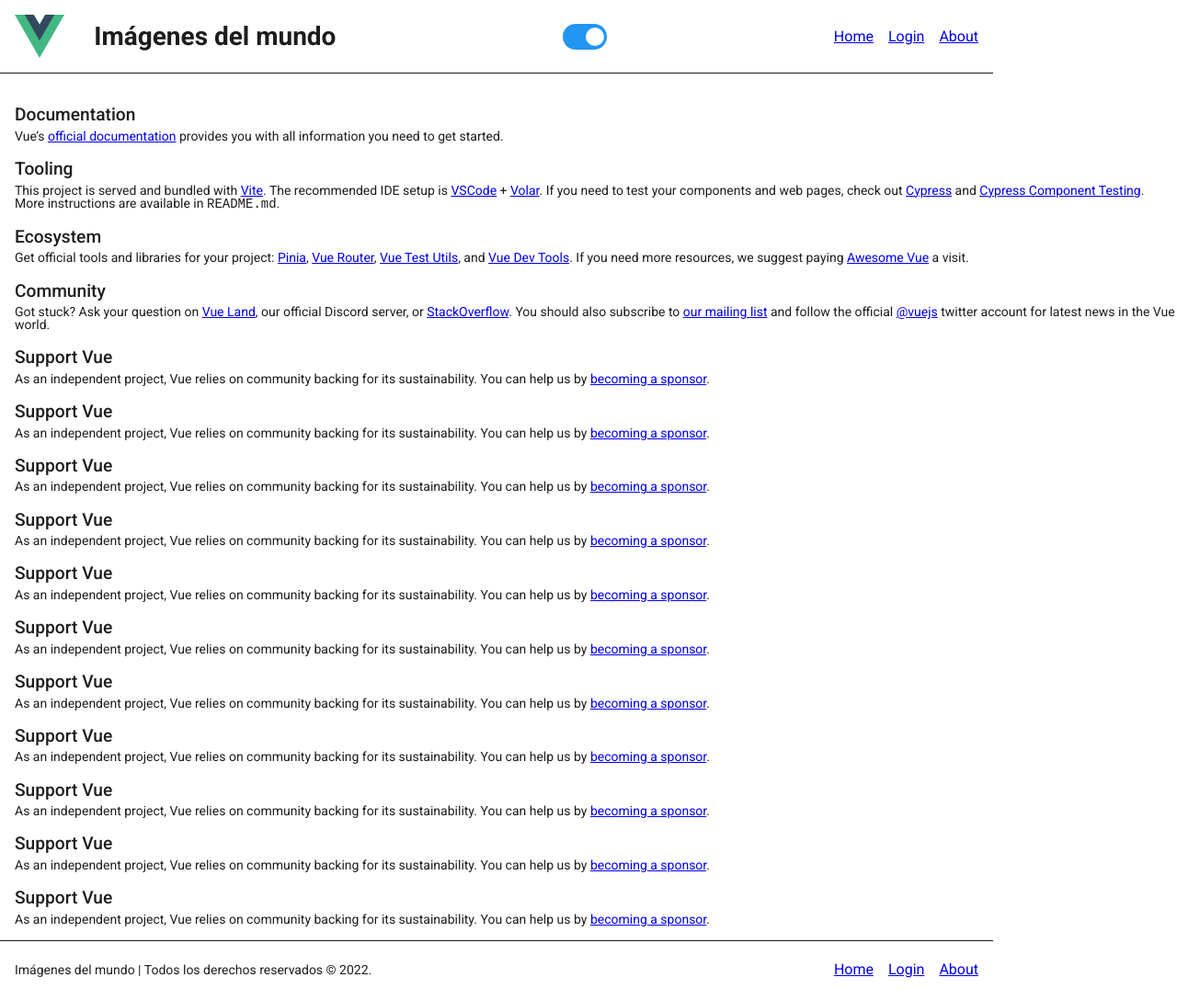
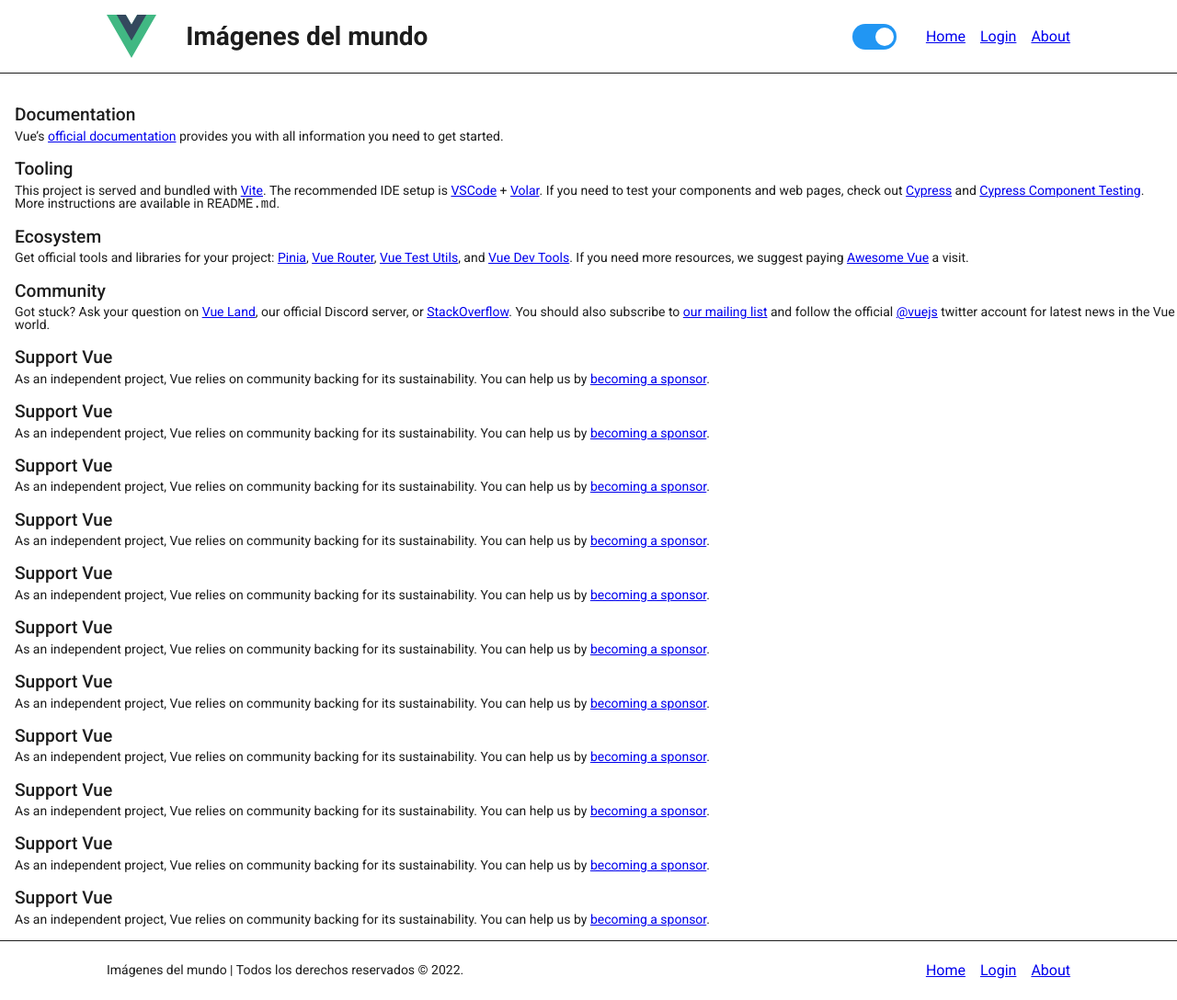
Before and after one commit to jcvegab/imagenes-del-mundo, a Vue app: page / in a window 1280 px wide. Shown: the whole page at 92% size. Built offline with nearby package versions, Linux system fonts and the light colour scheme.

Commit message:
Set generic responsibe Header and Footer

```diff
--- a/src/components/FooterApp.vue
+++ b/src/components/FooterApp.vue
@@ -8,6 +8,7 @@ defineProps<{
 </script>
 
 <template>
+  <div>
     <footer>
       <span
         >{{ title }} | Todos los derechos reservados &copy;
@@ -15,9 +16,20 @@ defineProps<{
       >
       <NavigationItems :items="PUBLIC_ROUTES" />
     </footer>
+  </div>
 </template>
 
 <style scoped>
+div {
+  margin-top: 1rem;
+
+  display: flex;
+  align-items: center;
+  justify-content: center;
+
+  border-top: 1px solid var(--text-color-primary);
+}
+
 footer {
   display: flex;
   align-items: center;
@@ -25,11 +37,14 @@ footer {
 
   line-height: 1.5;
 
-  margin-top: 1rem;
   padding: 1rem;
+  width: 100%;
   height: 4rem;
+}
+
+@media (min-width: 1024px) {
+  footer {
     max-width: 1080px;
-
-  border-top: 1px solid var(--text-color-primary);
+  }
 }
 </style>
--- a/src/components/HeaderApp.vue
+++ b/src/components/HeaderApp.vue
@@ -40,17 +40,39 @@ onMounted(() => setTheme(lightTheme.value));
 </script>
 
 <template>
+  <div class="header-container">
     <header>
       <div class="header-app">
-      <img alt="Imagenes del mundo Logo" class="logo" src="@/assets/logo.svg" />
+        <img
+          alt="Imagenes del mundo Logo"
+          class="logo"
+          src="@/assets/logo.svg"
+        />
         <h1>{{ title }}</h1>
       </div>
-    <InputSwitch @click="toggleTheme" v-model="lightTheme" />
+      <InputSwitch
+        class="theme-switch"
+        @click="toggleTheme"
+        v-model="lightTheme"
+      />
       <NavigationItems :items="PUBLIC_ROUTES" />
     </header>
+  </div>
 </template>
 
 <style scoped>
+.header-container {
+  --header-gap: 2rem;
+
+  margin-bottom: 1rem;
+
+  display: flex;
+  align-items: center;
+  justify-content: center;
+
+  border-bottom: 1px solid var(--text-color-primary);
+}
+
 header {
   display: flex;
   align-items: center;
@@ -58,11 +80,9 @@ header {
 
   line-height: 1.5;
 
-  margin-bottom: 1rem;
   padding: 1rem;
-  max-width: 1080px;
-
-  border-bottom: 1px solid var(--text-color-primary);
+  height: 100%;
+  width: 100%;
 }
 
 .header-app {
@@ -70,7 +90,7 @@ header {
 
   display: flex;
   align-items: center;
-  gap: 2rem;
+  gap: var(--header-gap);
 }
 
 .logo {
@@ -78,6 +98,13 @@ header {
   height: 100%;
 }
 
+.theme-switch {
+  margin: 0 var(--header-gap) 0 auto;
+}
+
 @media (min-width: 1024px) {
+  header {
+    max-width: 1080px;
+  }
 }
 </style>
```
Lines whose indentation alone changed are shown as unchanged.
